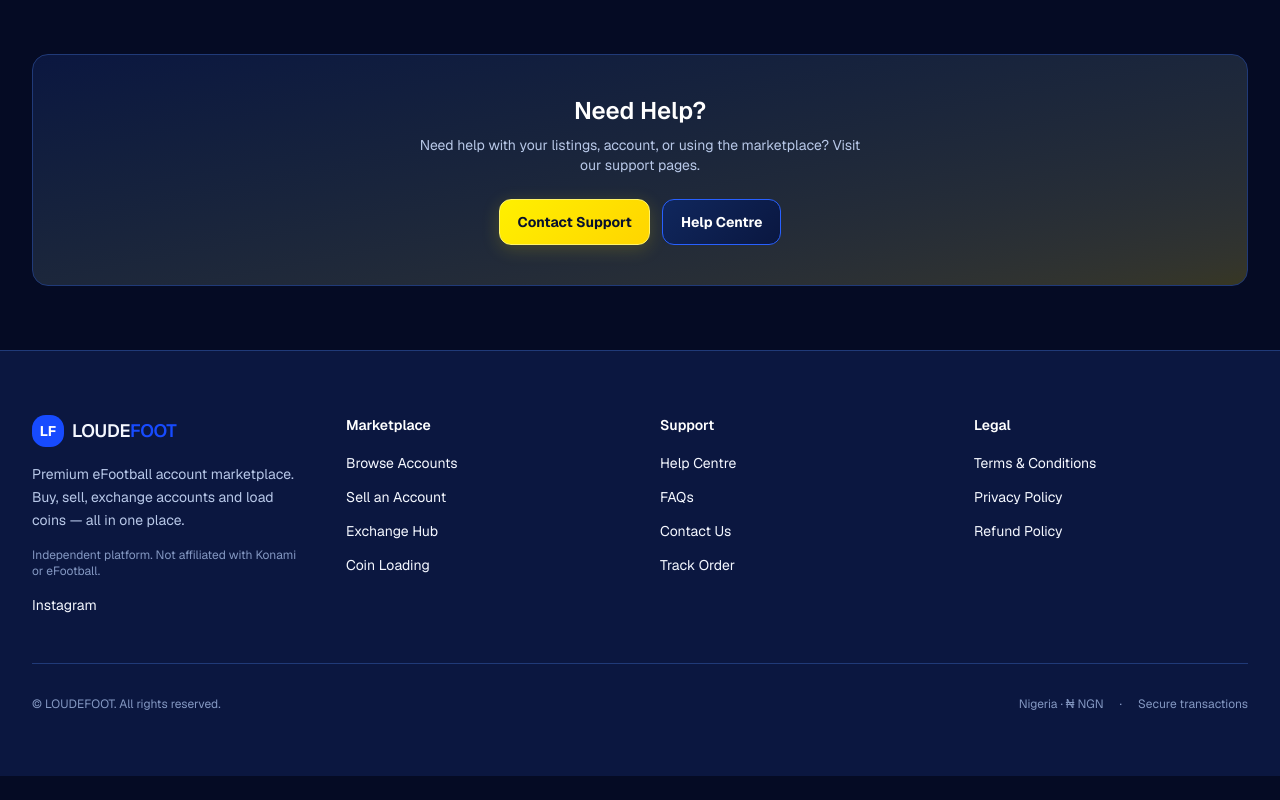
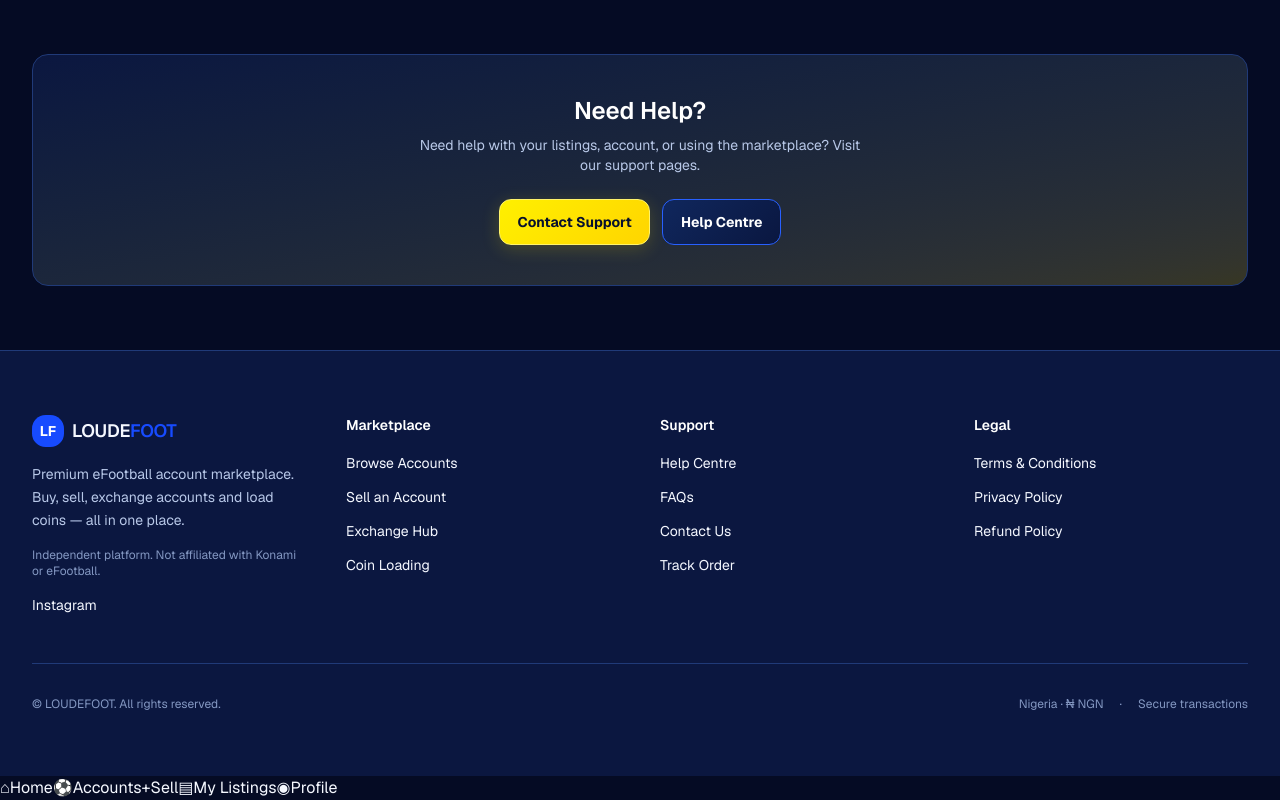
Before and after one commit to loud7x/online-store, a Next.js app: page / in a window 1280 px wide. Shown: the part 2365-3165 px from the top of the page. Before the commit the page ends 3141 px from the top, so only its background shows below. Built offline with nearby package versions, Linux system fonts and the light colour scheme; no server answers; the database is empty.

Commit message:
Update layout.tsx

```diff
--- a/src/app/layout.tsx
+++ b/src/app/layout.tsx
@@ -1,8 +1,10 @@
+
 import type { Metadata } from "next";
 import { Geist, Geist_Mono } from "next/font/google";
 import "./globals.css";
 import Header from "@/components/Header";
 import Footer from "@/components/Footer";
+import MobileNav from "@/components/MobileNav";
 
 const geistSans = Geist({
   variable: "--font-geist-sans",
@@ -56,6 +58,7 @@
         <Header />
         <main className="flex-1">{children}</main>
         <Footer />
+        <MobileNav />
       </body>
     </html>
   );
```
